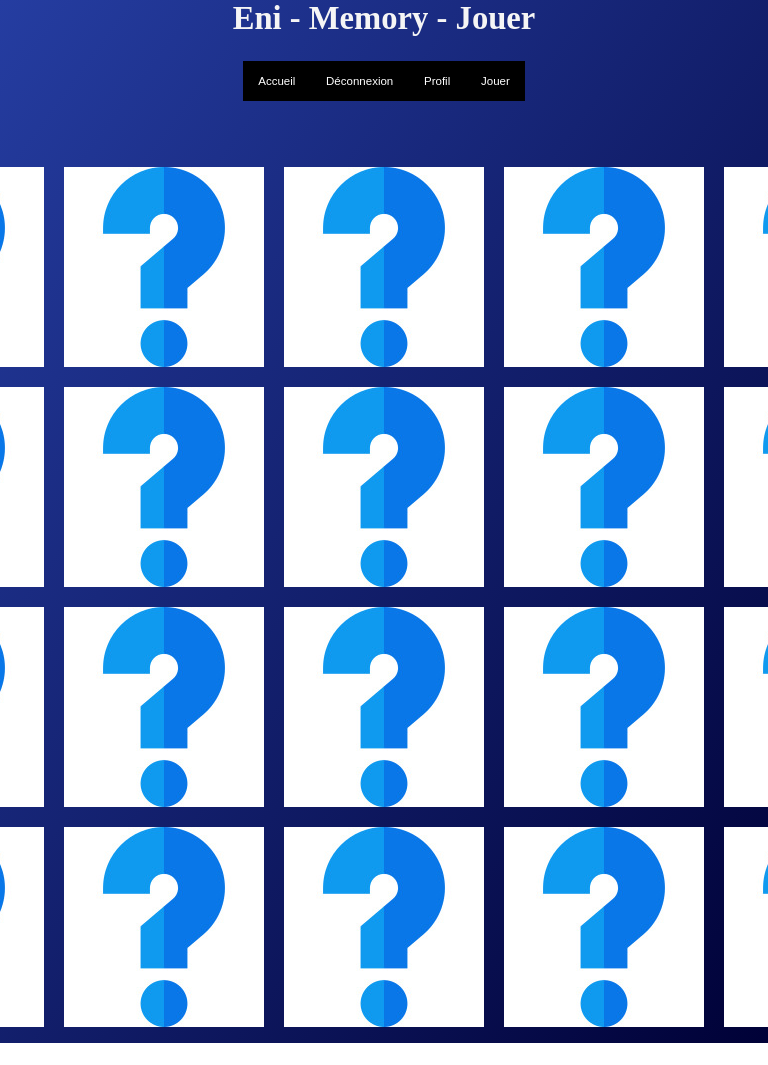
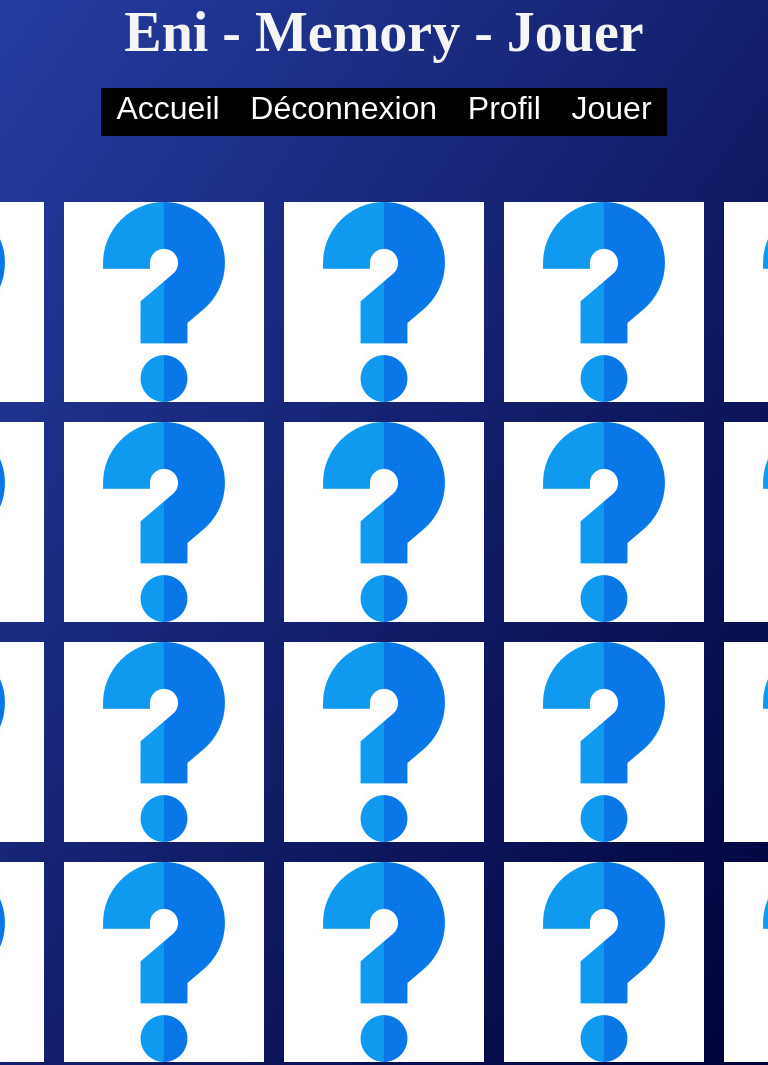
Before and after one commit to Dev-Zayrak/memory, a plain HTML site: page HTML/jouer.html in a window 768 px wide. Shown: the top 1065 px of the page. Before the commit the page ends 1043 px from the top, so only its background shows below. Drawn offline with Linux system fonts and the light colour scheme.

Commit message:
responsive titre et nav barre

```diff
--- a/CSS/style.css
+++ b/CSS/style.css
@@ -28,3 +28,35 @@ nav a {
 nav a:hover{
     background-color: purple;
 }
+
+/* Portable portrait*/
+
+@media (max-width: 576px){
+
+    h1{
+        font-size: 5vh;
+    }
+
+    nav a {
+        height: 4vh;
+        font-size: 2vh;
+    }
+}
+
+/* Tablette */
+@media (min-width: 577px) and (max-width: 1024px){
+
+    h1{
+        font-size: 7vh;
+    }
+
+    nav{
+        display: flex;
+        justify-content: center;
+        margin-bottom: 4vh;
+    }
+    nav a {
+        height:6vh;
+        font-size: 4vh;
+    }
+}
```
